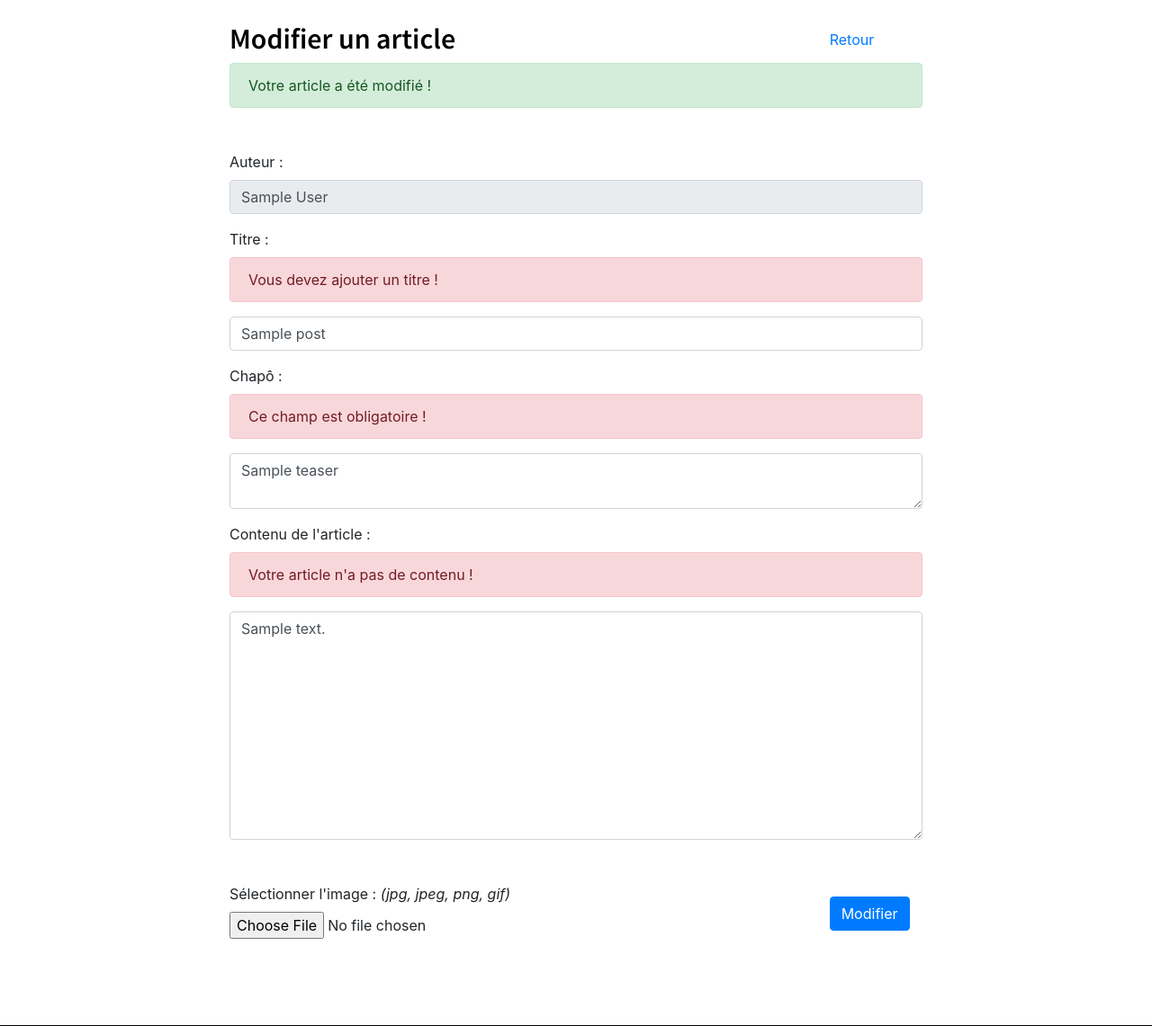
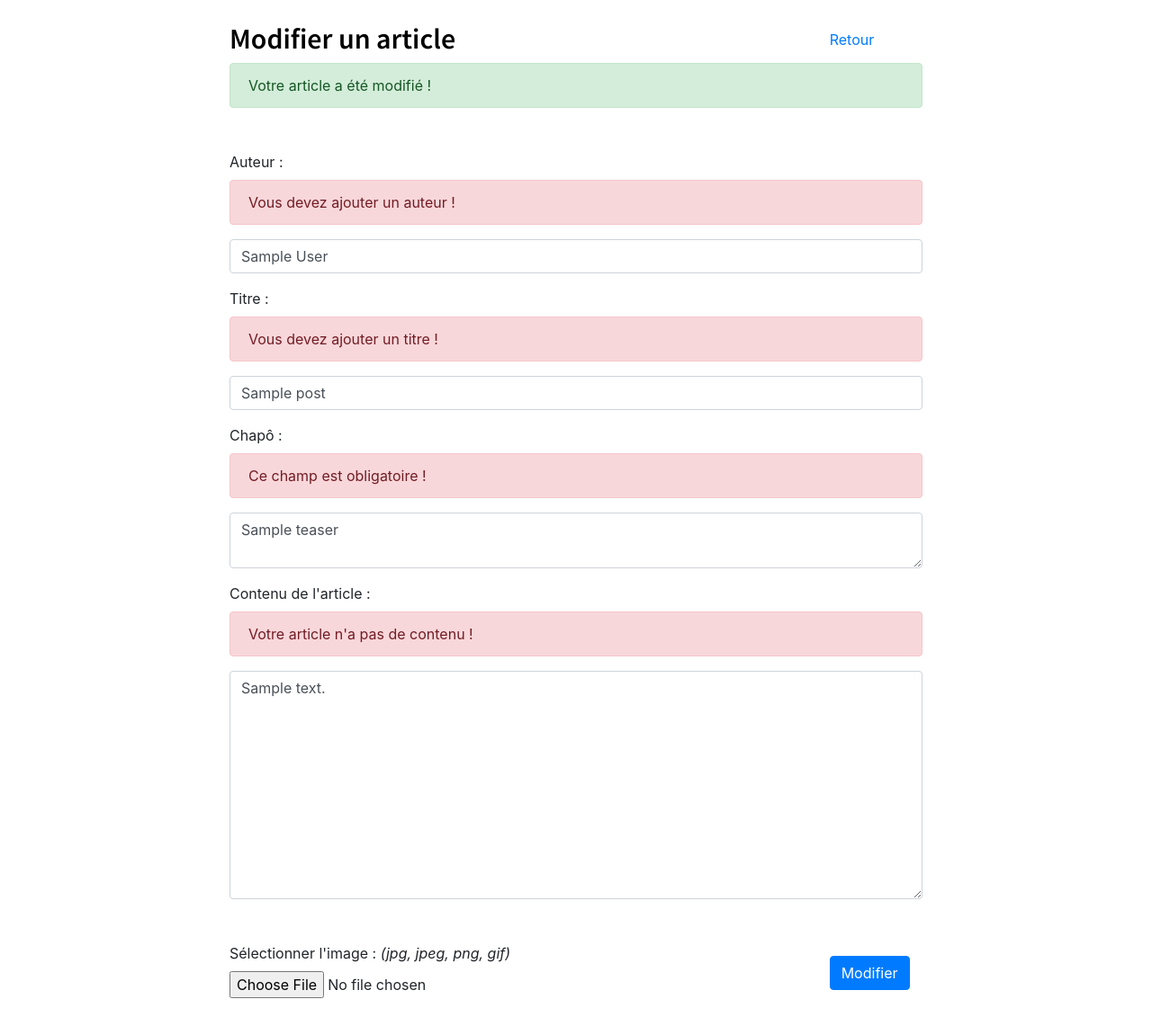
Before and after one commit to Emmanuel-44/Projet5, a PHP site: the page made by src/views/backend/updateView.twig in a window 1280 px wide. Shown: the part 344-1485 px from the top of the page at 90% size. Run offline with PHP 8.4, Linux system fonts and the light colour scheme; the template is opened without the code that fills it: most values are stand-ins (such as "Sample title", 1, 10 or a date in 2020); some libraries are stand-ins or nearby versions.

Commit message:
Add Post author update

```diff
--- a/src/views/backend/updateView.twig
+++ b/src/views/backend/updateView.twig
@@ -69,8 +69,13 @@
         <form class="mt-5" action="" method="post" enctype="multipart/form-data">
         <input type="hidden" name="token" id="token" value="{{ session.token }}">
             <label for="username">Auteur :</label>
+                {% if constant('models\\Post::INVALID_AUTHOR') in post.errors %}
+                    <div class="alert alert-danger" role="alert">
+                        Vous devez ajouter un auteur !
+                    </div>
+                {% endif %}
             <div class="form-group">
-                <input class="form-control" type="text" name="username" readonly value="{{ post.author }}">
+                <input class="form-control" type="text" name="username" value="{{ post.author }}">
             </div>
             <label for="title">Titre :</label>
                 {% if constant('models\\Post::INVALID_TITLE') in post.errors %}
```
